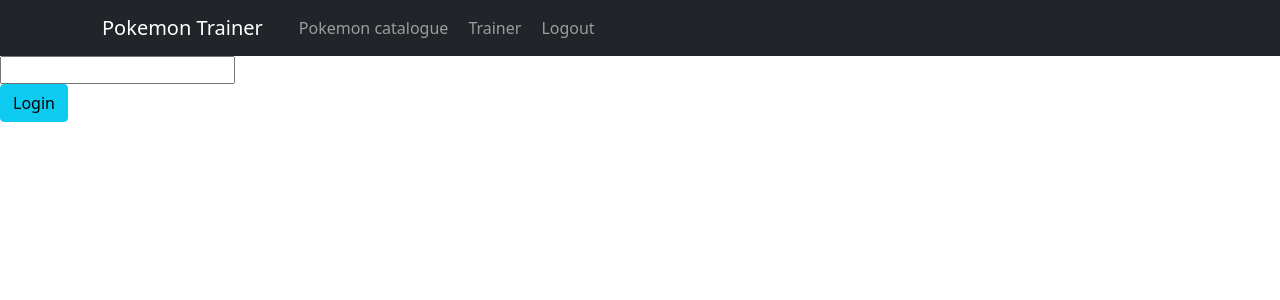
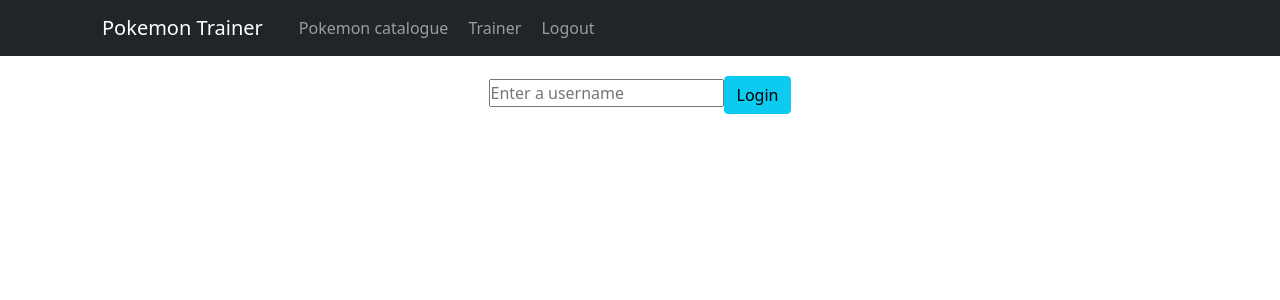
Before and after one commit to Jaber-Ali/pokemon-trainer, an Angular app: page / in a window 1280 px wide. Shown: the top 300 px of the page. Built offline with nearby package versions, Linux system fonts and the light colour scheme.

Commit message:
some css for login component

```diff
--- a/src/app/login/login.component.css
+++ b/src/app/login/login.component.css
@@ -1,11 +1,4 @@
-/*Header*/
-header{
-    padding: 20px 0px;
+.center-align {
     text-align: center;
-    background-color: black;
+    margin: 20px;
 }
-header h1{
-    text-transform: uppercase;
-    color: beige;
-    letter-spacing: 3px;
-}
--- a/src/app/login/login.component.html
+++ b/src/app/login/login.component.html
@@ -1,5 +1,5 @@
 
-    <input type="text" name="trainername"  [(ngModel)]="trainername">
-    <div>
+    <div class="center-align">
+        <input type="text" name="trainername"  [(ngModel)]="trainername" placeholder="Enter a username">
         <button (click)="loginTrainerName()" type="submit" class="btn btn-info">Login</button>
     </div>
```
